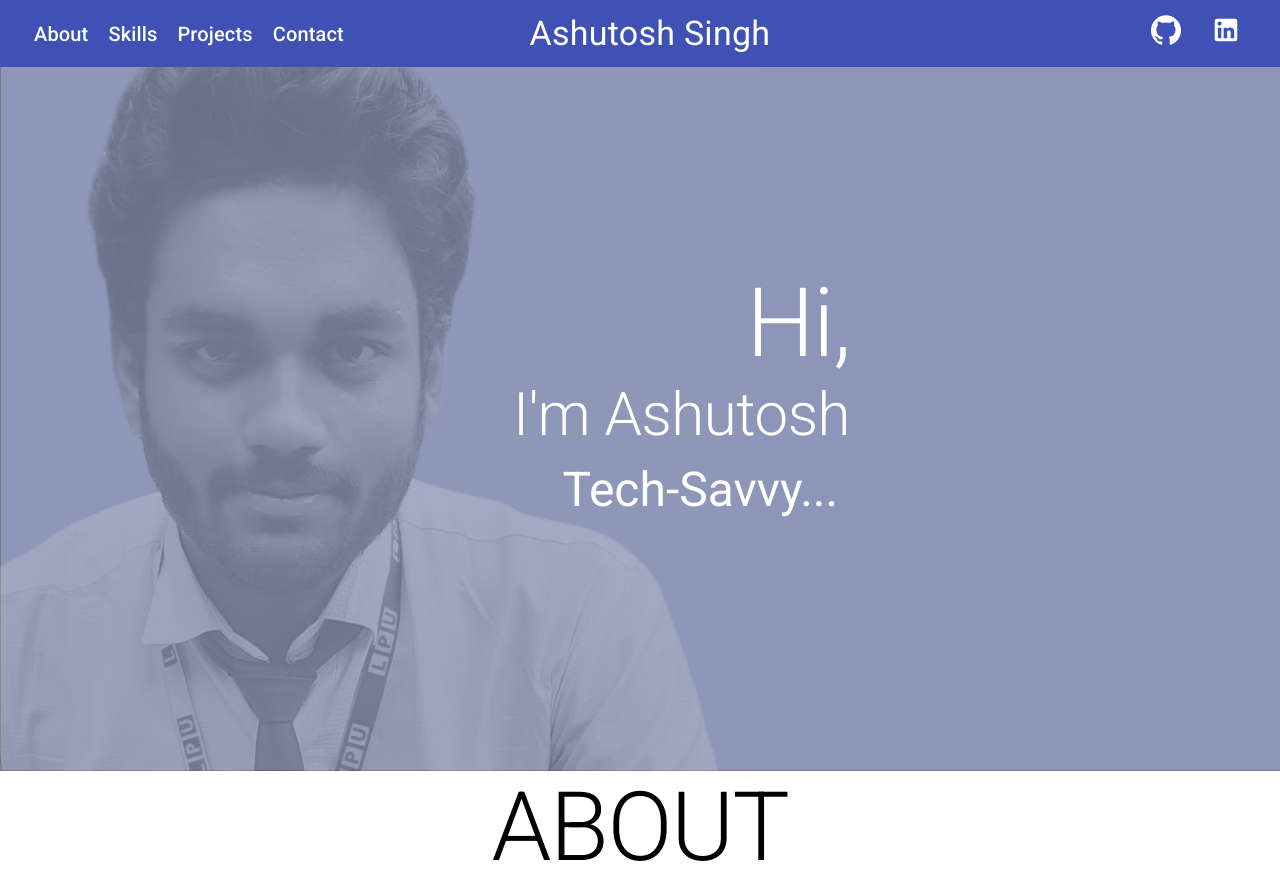
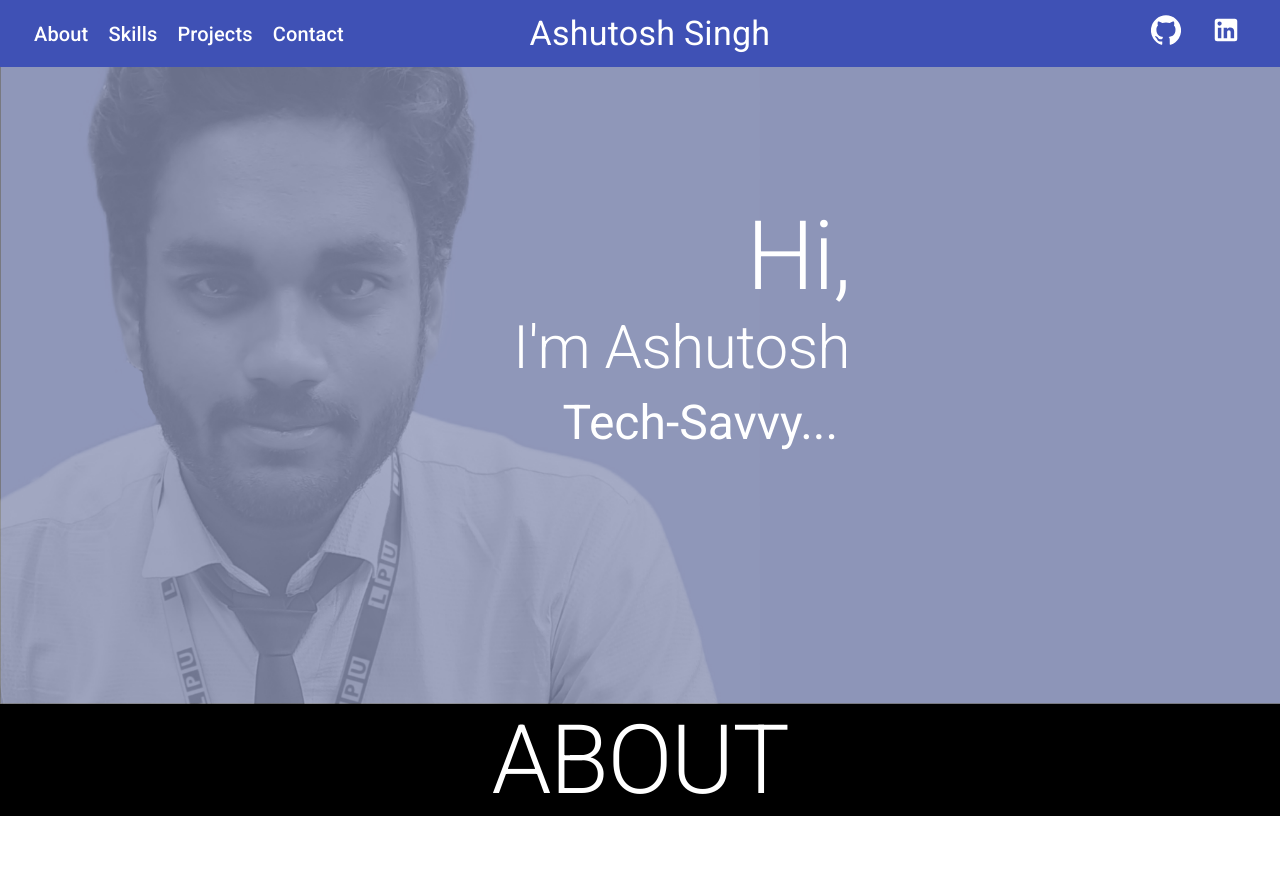
Before and after one commit to ashutosh5786/portfolio, a React (Create React App) app: page / in a window 1280 px wide. After the commit the page ends 816 px from the top, so only its background shows below. Built offline with nearby package versions, Linux system fonts and the light colour scheme.

Commit message:
made the nav-bar elevate

```diff
--- a/src/components/about.js
+++ b/src/components/about.js
@@ -33,7 +33,8 @@ return (
     <div>
         <Desktop>
             <div>
-              <Typography variant="h1" align="center">ABOUT</Typography>
+              <Typography variant="h1" align="center" className="title">ABOUT</Typography>
+
             </div>
         </Desktop>
 
--- a/src/components/navigation.js
+++ b/src/components/navigation.js
@@ -4,6 +4,10 @@ import Toolbar from '@material-ui/core/Toolbar';
 import Typography from '@material-ui/core/Typography';
 import { useMediaQuery } from 'react-responsive'
 
+//importing the files for elevation
+import Slide from "@material-ui/core/Slide"
+import useScrollTrigger from "@material-ui/core/useScrollTrigger";
+import CssBaseline from "@material-ui/core/CssBaseline";
 
 // Importing the icons
 import LinkedInIcon from '@material-ui/icons/LinkedIn';
@@ -11,6 +15,22 @@ import GitHubIcon from '@material-ui/icons/GitHub';
 
 //importing the css file
 import '../style/navigation.css';
+
+
+// Making the navigation-bar elevated
+function OnScroll(props) {
+  const  {children, window} = props;
+
+  const trigger = useScrollTrigger({
+    disableHysteresis: true,
+    threshold: 0,
+    target: window ? window() : undefined,
+  });
+
+  return React.cloneElement(children, {
+      elevation: trigger ? 4 : 0,
+    });
+}
 
 
 const Desktop = ({ children }) => {
@@ -31,12 +51,13 @@ const Default = ({ children }) => {
 }
 
 
-export default function ButtonAppBar() {
+export default function ButtonAppBar(props) {
   return (
     <div className="navbar">
       {/* For Desktop */}
       <Desktop>
-      <AppBar position="static">
+      <OnScroll {...props}>
+      <AppBar>
         <Toolbar>
           <Typography variant="h6" className="nav_p">
             About
@@ -57,10 +78,12 @@ export default function ButtonAppBar() {
           <Typography><a href="https://www.linkedin.com/in/ashutosh-singh5786/"><LinkedInIcon id='icons'/></a></Typography>
         </Toolbar>
       </AppBar>
+      </OnScroll>
       </Desktop>
+
       {/* For Tablets */}
       <Tablet>
-      <AppBar position="static">
+      <AppBar>
         <Toolbar>
           <Typography variant="h6" className="nav_p">
             About
--- a/src/style/about.css
+++ b/src/style/about.css
@@ -0,0 +1,4 @@
+.title {
+  color: white;
+  background-color: black;
+}
```
